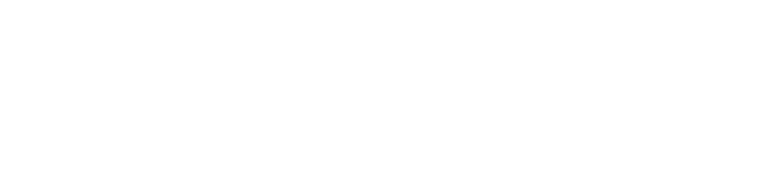
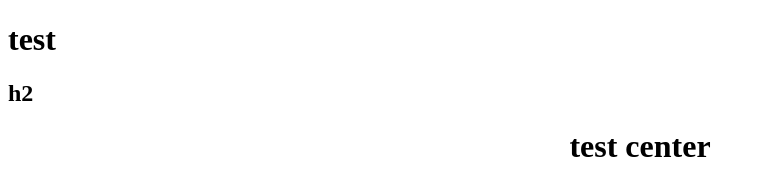
Before and after one commit to nantachaigtw/desktop-windows11-tailwindCSS, a plain HTML site: page page2.html in a window 1280 px wide. Shown: the whole page, without its empty margins (0-765 px from the left). Drawn offline with Linux system fonts and the light colour scheme.

Commit message:
update page2

```diff
--- a/page2.html
+++ b/page2.html
@@ -6,6 +6,12 @@
     <title>Document</title>
 </head>
 <body>
-
+    <h1>test</h1>
+    <h2>h2</h2>
+    <div>
+        <center>
+            <h1>test center</h1>
+        </center>
+    </div>
 </body>
 </html>
```
